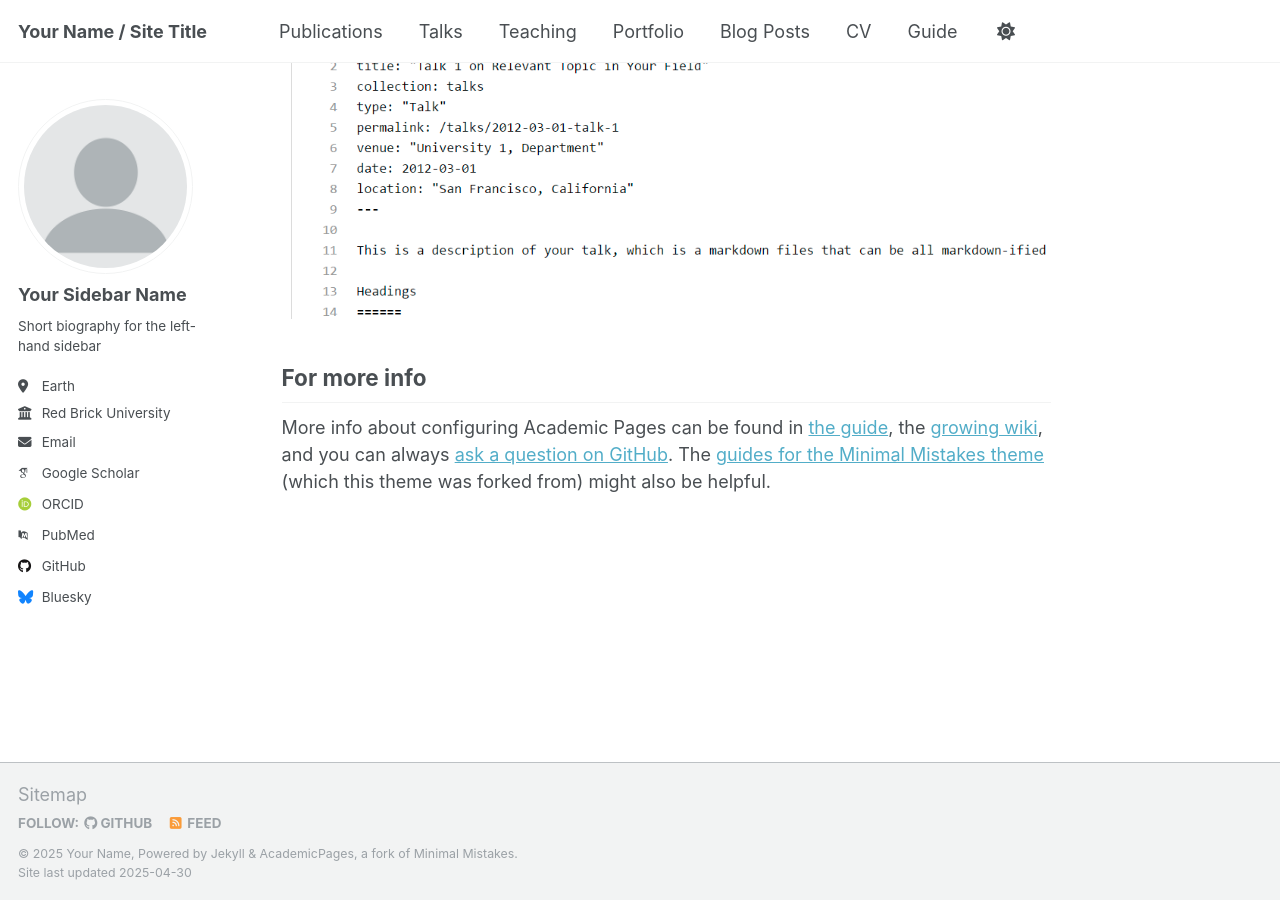
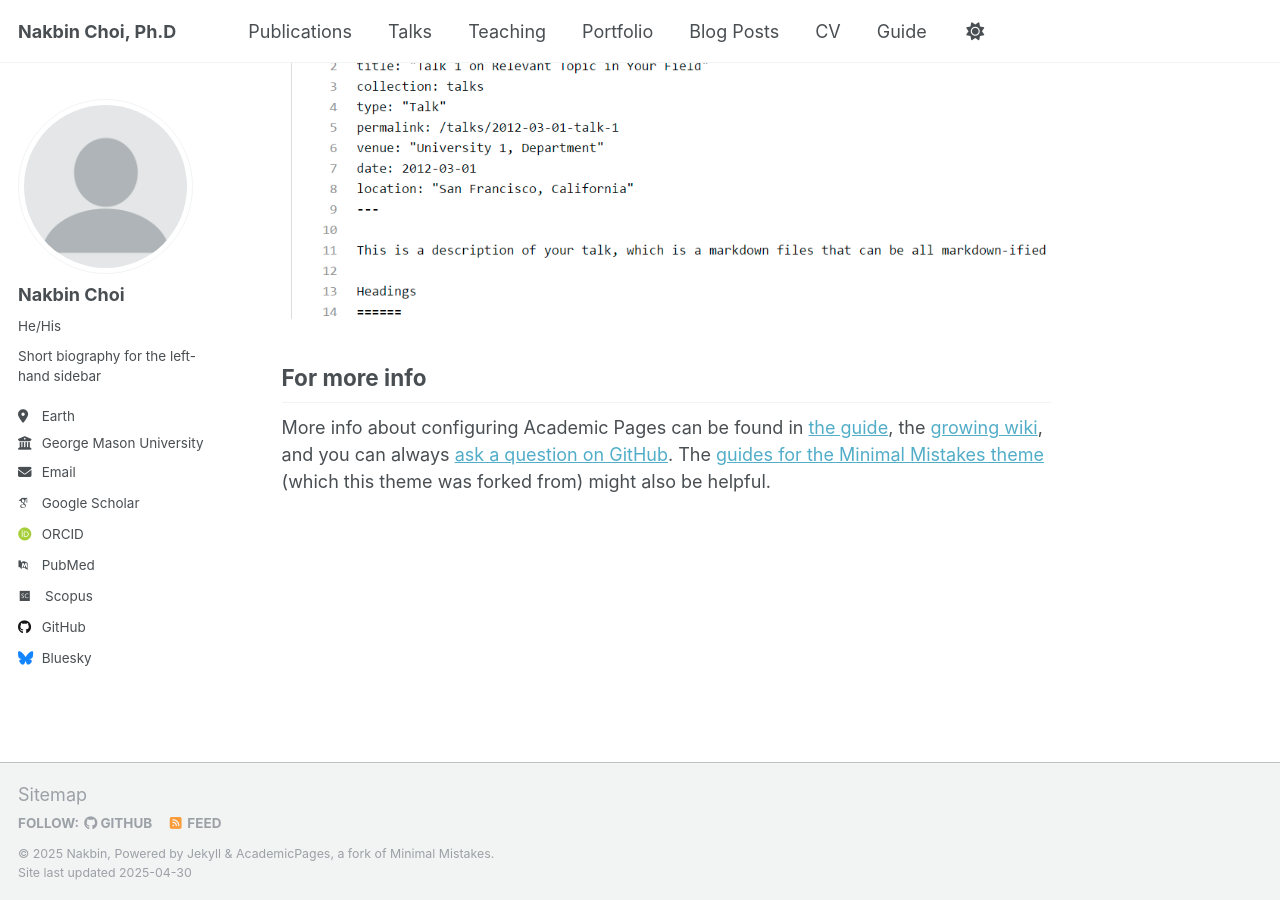
Before and after one commit to nakbin/profile, a Jekyll site: the page built from _pages/about.md, in a window 1280 px wide and 900 px high, scrolled down 2636 px. Built offline with Jekyll 4.4.1, drawn with Linux system fonts in a browser that asks for light colours; some web fonts are replaced.

Commit message:
Update _config.yml
First Change

```diff
--- a/_config.yml
+++ b/_config.yml
@@ -9,11 +9,11 @@
 # Basic Site Settings
 locale                   : "en-US"
 site_theme               : "default"
-title                    : "Your Name / Site Title"
+title                    : "Nakbin Choi, Ph.D"
 title_separator          : "-"
-name                     : &name "Your Name"
-description              : &description "personal description"
-url                      : https://academicpages.github.io # the base hostname & protocol for your site e.g. "https://[your GitHub username].github.io" or if you already have some other page hosted on Github then use "https://[your GitHub username].github.io/[Your Repo Name]"
+name                     : &name "Nakbin"
+description              : &description "Researcher in Climate Dynamics and Modelling"
+url                      : https://nchoi.github.io # the base hostname & protocol for your site e.g. "https://[your GitHub username].github.io" or if you already have some other page hosted on Github then use "https://[your GitHub username].github.io/[Your Repo Name]"
 baseurl                  : "" # the subpath of your site, e.g. "/blog"
 repository               : "academicpages/academicpages.github.io"
 
@@ -23,23 +23,23 @@ repository               : "academicpages/academicpages.github.io"
 author:
   # Biographic information
   avatar           : "profile.png"
-  name             : "Your Sidebar Name"
-  pronouns         : # example: "she/her"
+  name             : "Nakbin Choi"
+  pronouns         : "He/His"# example: "she/her"
   bio              : "Short biography for the left-hand sidebar"
   location         : "Earth"
-  employer         : "Red Brick University"
+  employer         : "George Mason University"
   uri              : # URL
-  email            : "none@example.org"
+  email            : "nchoi21@gmu.edu"
 
   # Academic websites
   arxiv            : # URL - Update with the correct link to your profile
-  googlescholar    : "https://scholar.google.com/citations?user=PS_CX0AAAAAJ"
+  googlescholar    : "https://scholar.google.com/citations?user=TqTqAEwAAAAJ&hl=ko&oi=ao"
   impactstory      : # URL
-  orcid            : "http://orcid.org/yourorcidurl"
+  orcid            : "https://orcid.org/0000-0002-8696-5916"
   semantic         : # URL
   pubmed           : "https://www.ncbi.nlm.nih.gov/pubmed/?term=john+snow"
   researchgate     : # URL
-  scopus           : # URL
+  scopus           : "https://www.scopus.com/authid/detail.uri?authorId=57205662243" # URL
 
   # Repositories and software development
   bitbucket        : # Username - Update with your username on the site
```
